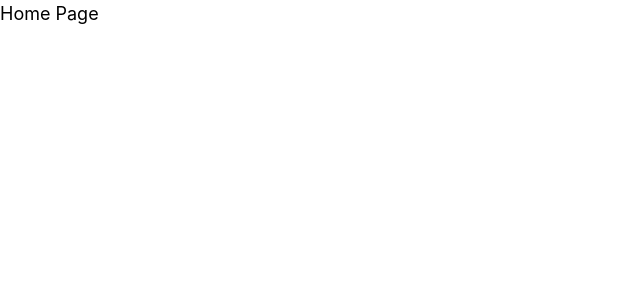
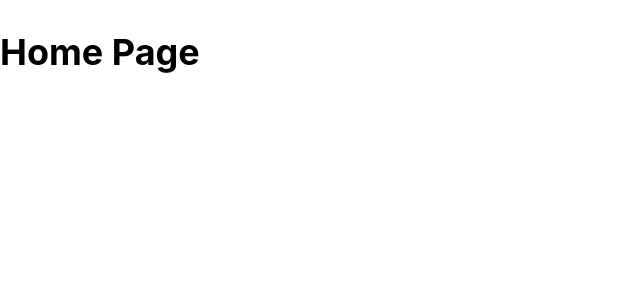
Before and after one commit to hmrbcnto/nextjs-meetups, a Next.js app in the folder next-ts/: page / in a window 1280 px wide. Shown: the top 300 px of the page, without its empty margins (0-640 px from the left). Built offline with nearby package versions, Linux system fonts and the light colour scheme.

Commit message:
feat: added news and home pages

```diff
--- a/next-ts/pages/index.tsx
+++ b/next-ts/pages/index.tsx
@@ -2,9 +2,9 @@ import React, { FunctionComponent } from 'react';
 
 const HomePage: FunctionComponent = () => {
 	return(
-		<div>
-			Home Page
-		</div>
+		<>
+			<h1>Home Page</h1>
+		</>
 	)
 }
 
```
Also changed, not shown: next-ts/pages/news/[news_id].tsx (added, +14 -0 lines), next-ts/pages/news/index.tsx (added, +15 -0 lines).
